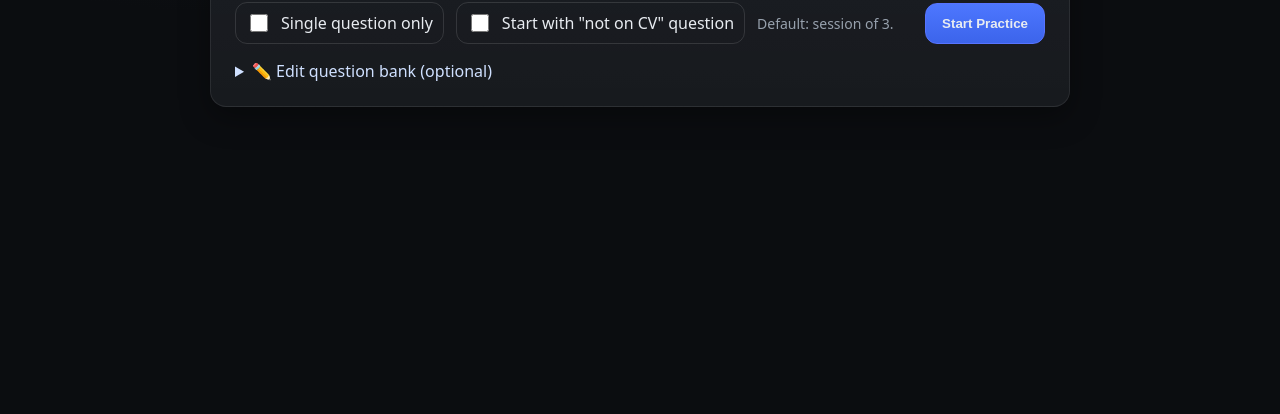
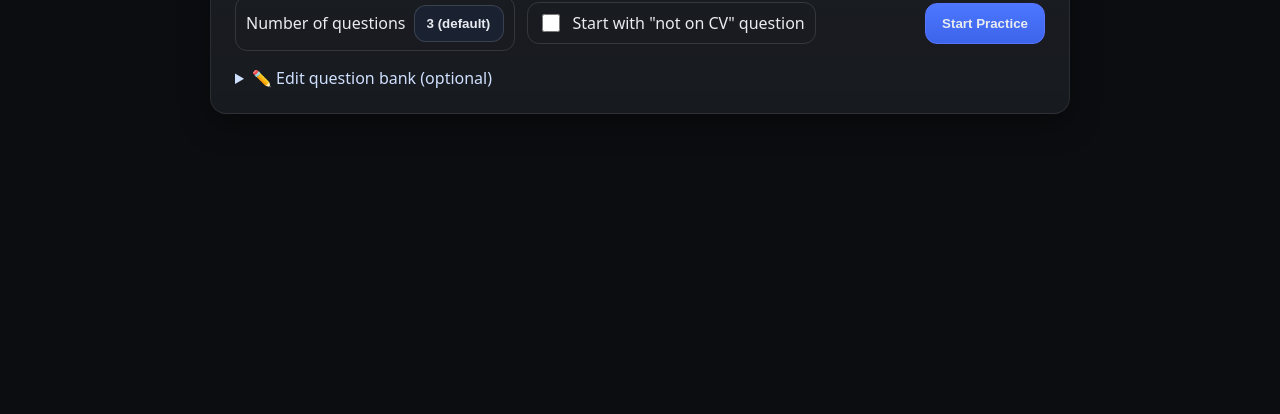
Before and after one commit to brunofcl/prepvideoessayk, a plain HTML site: page index.html in a window 1280 px wide. Shown: the part 386-800 px from the top of the page. Drawn offline with Linux system fonts and the light colour scheme.

Commit message:
Update index.html

```diff
--- a/index.html
+++ b/index.html
@@ -32,6 +32,13 @@
     .toggle{ display:inline-flex; gap:10px; align-items:center; padding:8px 10px; border:1px solid rgba(255,255,255,0.12); border-radius:12px; }
     .toggle input{ accent-color:var(--accent); width:18px; height:18px }
     .status{ font-size:14px; color:var(--muted) }
+
+    /* Simple select styling to match the UI */
+    .select{
+      appearance:none; background:#1a2232; color:var(--ink);
+      border:1px solid rgba(255,255,255,0.14); border-radius:12px;
+      padding:10px 12px; font-weight:600; cursor:pointer;
+    }
 
     /* === Stage & typography tweaks === */
     .stage{
@@ -72,12 +79,32 @@
       <h1>Kellogg Video Essay Practice</h1>
       <p class="sub"></p>
       <div class="row" style="margin:8px 0 16px">
-        <label class="toggle"><input type="checkbox" id="singleMode"> Single question only</label>
-        <label class="toggle"><input type="checkbox" id="startWithCV"> Start with "not on CV" question</label>
-        <span class="status">Default: session of 3.</span>
-        <span class="spacer"></span>
-        <button class="btn primary" id="startBtn">Start Practice</button>
-      </div>
+  <!-- Number of questions dropdown -->
+  <label class="toggle" style="gap:8px">
+    <span>Number of questions</span>
+    <select id="questionCount" class="select">
+      <option value="1">1</option>
+      <option value="2">2</option>
+      <option value="3" selected>3 (default)</option>
+      <option value="4">4</option>
+      <option value="5">5</option>
+      <option value="6">6</option>
+      <option value="7">7</option>
+      <option value="8">8</option>
+      <option value="9">9</option>
+      <option value="10">10</option>
+    </select>
+  </label>
+
+  <label class="toggle"><input type="checkbox" id="startWithCV"> Start with "not on CV" question</label>
+
+  <!-- Remove this line:
+  <span class="status">Default: session of 3.</span>
+  -->
+
+  <span class="spacer"></span>
+  <button class="btn primary" id="startBtn">Start Practice</button>
+</div>
       <details>
         <summary>✏️ Edit question bank (optional)</summary>
         <p class="muted" style="margin:8px 0">One per line. Your edits apply only in this browser tab.</p>
@@ -166,7 +193,7 @@
     end: el('screen-end')
   };
   const startBtn = el('startBtn');
-  const singleMode = el('singleMode');
+  const questionCount = el('questionCount');
   const startWithCV = el('startWithCV');
   const skipBtn = el('skipBtn');
   const quitBtn = el('quitBtn');
@@ -221,13 +248,18 @@
     return a;
   }
 
+  function getDesiredCount(){
+    const raw = (questionCount && questionCount.value) ? parseInt(questionCount.value, 10) : DEFAULT_SESSION_COUNT;
+    if (Number.isNaN(raw)) return DEFAULT_SESSION_COUNT;
+    return Math.max(1, Math.min(10, raw));
+  }
+
   function startSession(){
     asked = [];
     idx = 0;
 
-    const wantsSingle = !!singleMode?.checked;
+    const count = getDesiredCount();
     const forceCV = !!startWithCV?.checked;
-    const count = wantsSingle ? 1 : DEFAULT_SESSION_COUNT;
 
     if (forceCV) {
       const restPool = allQuestions.filter(q => q.trim() !== FIXED_CV_QUESTION);
@@ -244,7 +276,7 @@
   }
 
   function updateProgress(){
-    const total = sessionQuestions.length || (singleMode?.checked ? 1 : DEFAULT_SESSION_COUNT);
+    const total = sessionQuestions.length;
     pillProgress.textContent = `Question ${Math.min(idx+1,total)} of ${total}`;
   }
 
```
